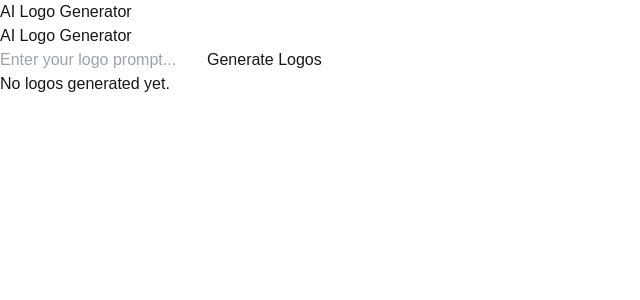
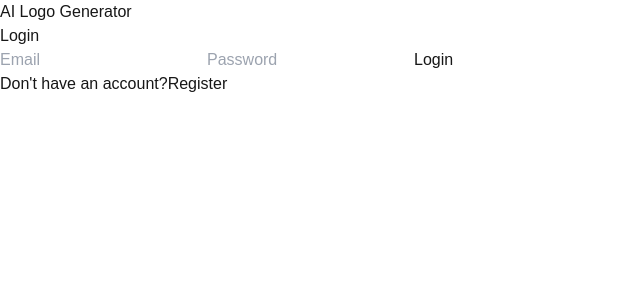
Before and after one commit to ashahi10/ai-logo-generator-pro, a Next.js app: page / in a window 1280 px wide. Shown: the top 300 px of the page, without its empty margins (0-640 px from the left). Built offline with nearby package versions, Linux system fonts and the light colour scheme; no server answers.

Commit message:
user auhetication setup,now would be working on its enchancmenets

```diff
--- a/package.json
+++ b/package.json
@@ -9,6 +9,7 @@
     "lint": "next lint"
   },
   "dependencies": {
+    "firebase": "^11.0.1",
     "next": "15.0.2",
     "node-fetch": "^3.3.2",
     "react": "19.0.0-rc-02c0e824-20241028",
--- /dev/null
+++ b/src/components/Login.js
@@ -0,0 +1,65 @@
+ // src/components/Login.js
+import { useState } from "react";
+import { getAuth, signInWithEmailAndPassword, createUserWithEmailAndPassword } from "firebase/auth";
+import { useRouter } from "next/router";
+import { auth } from "../firebase"; // Import auth instance from firebase.js
+
+export default function Login() {
+  const [email, setEmail] = useState("");
+  const [password, setPassword] = useState("");
+  const [isRegistering, setIsRegistering] = useState(false);
+  const router = useRouter();
+
+  const handleAuth = async () => {
+    try {
+      if (isRegistering) {
+        // Register a new user
+        await createUserWithEmailAndPassword(auth, email, password);
+        alert("Registration successful!");
+      } else {
+        // Sign in an existing user
+        await signInWithEmailAndPassword(auth, email, password);
+        alert("Login successful!");
+      }
+      router.push("/"); // Redirect to the home page after login or registration
+    } catch (error) {
+      console.error("Authentication error:", error);
+      alert(error.message);
+    }
+  };
+
+  return (
+    <div className="container mx-auto px-4 py-8">
+      <h1 className="text-2xl font-bold mb-4">{isRegistering ? "Register" : "Login"}</h1>
+      <input
+        type="email"
+        placeholder="Email"
+        value={email}
+        onChange={(e) => setEmail(e.target.value)}
+        className="border p-2 mb-4 w-full"
+      />
+      <input
+        type="password"
+        placeholder="Password"
+        value={password}
+        onChange={(e) => setPassword(e.target.value)}
+        className="border p-2 mb-4 w-full"
+      />
+      <button
+        onClick={handleAuth}
+        className="bg-blue-600 text-white px-4 py-2 rounded w-full mb-4"
+      >
+        {isRegistering ? "Register" : "Login"}
+      </button>
+      <p className="text-center">
+        {isRegistering ? "Already have an account?" : "Don't have an account?"}
+        <span
+          onClick={() => setIsRegistering(!isRegistering)}
+          className="text-blue-500 cursor-pointer ml-2"
+        >
+          {isRegistering ? "Login" : "Register"}
+        </span>
+      </p>
+    </div>
+  );
+}
--- /dev/null
+++ b/src/firebase.js
@@ -0,0 +1,32 @@
+import { initializeApp, getApps, getApp } from "firebase/app";
+import { getAuth, setPersistence, browserSessionPersistence } from "firebase/auth";
+import "firebase/auth";
+import { getFirestore } from "firebase/firestore";
+
+const firebaseConfig = {
+  apiKey: process.env.NEXT_PUBLIC_FIREBASE_API_KEY,
+  authDomain: process.env.NEXT_PUBLIC_FIREBASE_AUTH_DOMAIN,
+  projectId: process.env.NEXT_PUBLIC_FIREBASE_PROJECT_ID,
+  storageBucket: process.env.NEXT_PUBLIC_FIREBASE_STORAGE_BUCKET,
+  messagingSenderId: process.env.NEXT_PUBLIC_FIREBASE_MESSAGING_SENDER_ID,
+  appId: process.env.NEXT_PUBLIC_FIREBASE_APP_ID,
+};
+
+
+
+
+// Initialize Firebase if it hasn't been initialized yet
+//const app = !getApps().length ? initializeApp(firebaseConfig) : getApp();
+const app = getApps().length === 0 ? initializeApp(firebaseConfig) : getApp();
+export const auth = getAuth(app);
+export const db = getFirestore(app);
+
+// Set persistence to SESSION
+setPersistence(auth, browserSessionPersistence)
+  .then(() => {
+    console.log("Session persistence set successfully");
+  })
+  .catch((error) => {
+    console.error("Error setting session persistence:", error);
+  });
+export default app;
--- a/src/pages/index.js
+++ b/src/pages/index.js
@@ -1,10 +1,27 @@
+// src/pages/index.js
+import { useEffect, useState } from "react";
+import { auth } from "../firebase";
+import { onAuthStateChanged } from "firebase/auth";
+import Login from "../components/Login";
 import LogoGenerator from "../components/LogoGenerator";
 
 export default function Home() {
+  const [user, setUser] = useState(null);
+
+  useEffect(() => {
+    // Listen for changes in authentication status
+    const unsubscribe = onAuthStateChanged(auth, (currentUser) => {
+      setUser(currentUser);
+    });
+
+    // Cleanup subscription on unmount
+    return () => unsubscribe();
+  }, []);
+
   return (
     <div className="container mx-auto px-4 py-8 min-h-screen flex flex-col items-center justify-center">
       <h1 className="text-3xl font-bold mb-4">AI Logo Generator</h1>
-      <LogoGenerator />
+      {user ? <LogoGenerator /> : <Login />}
     </div>
   );
 }
```
Also changed, not shown: src/firebaseTest.js (added, +28 -0 lines), 1 other file (tests, documents, lock files or other folders).
